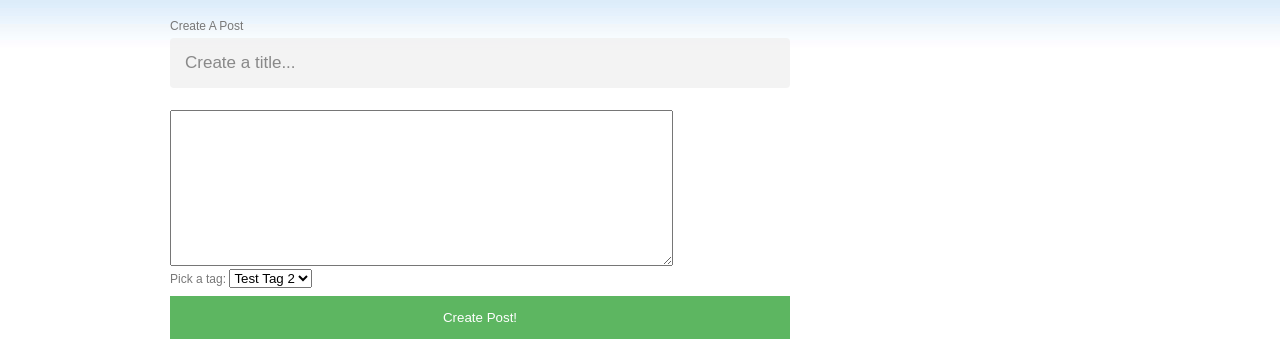
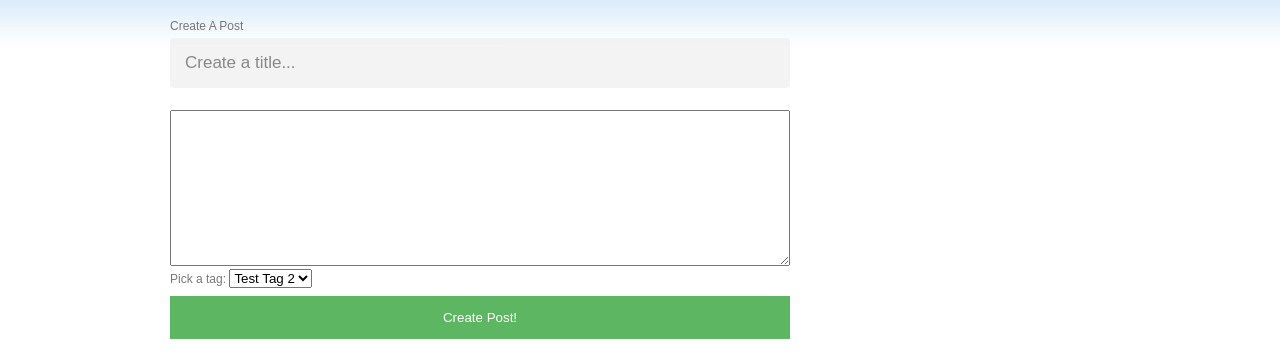
Before and after one commit to IffyKech/myBlog, a Flask app: page /home in a window 1280 px wide. Shown: the part 208-563 px from the top of the page. Run offline with Flask 2, Linux system fonts and the light colour scheme; a user stored in the database is signed in; data comes from the database, SQL or seed files in the repository.

Commit message:
Changed create post min/max width

```diff
--- a/static/css/style.css
+++ b/static/css/style.css
@@ -415,6 +415,11 @@ input:hover,
   opacity: 1;
 }
 
+#create-content {
+	min-width: 100%;
+	max-width: 100%;
+}
+
 /* add appropriate colors to fb, twitter and google buttons */
 .fb {
   background-color: #3B5998;
```
